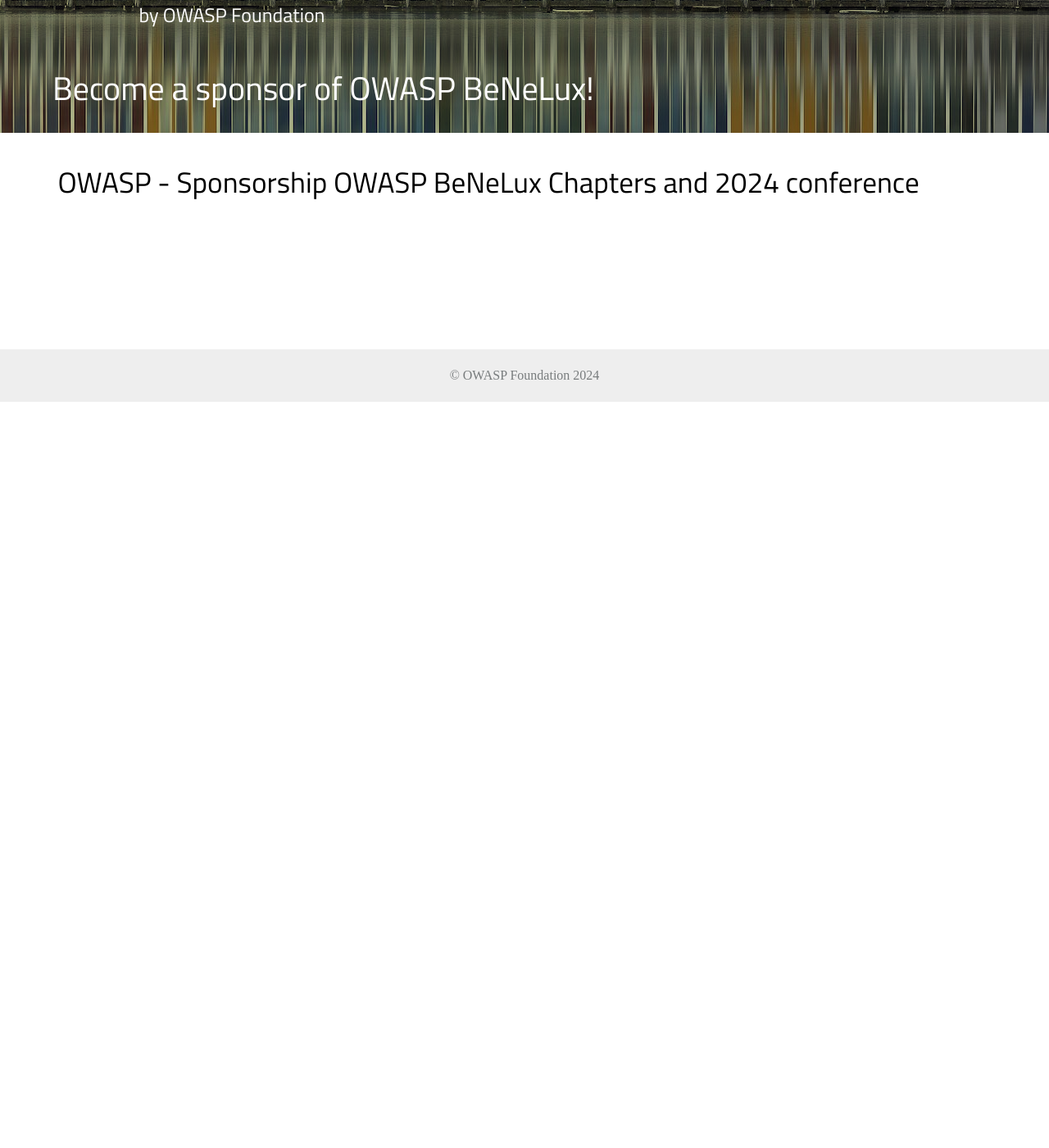
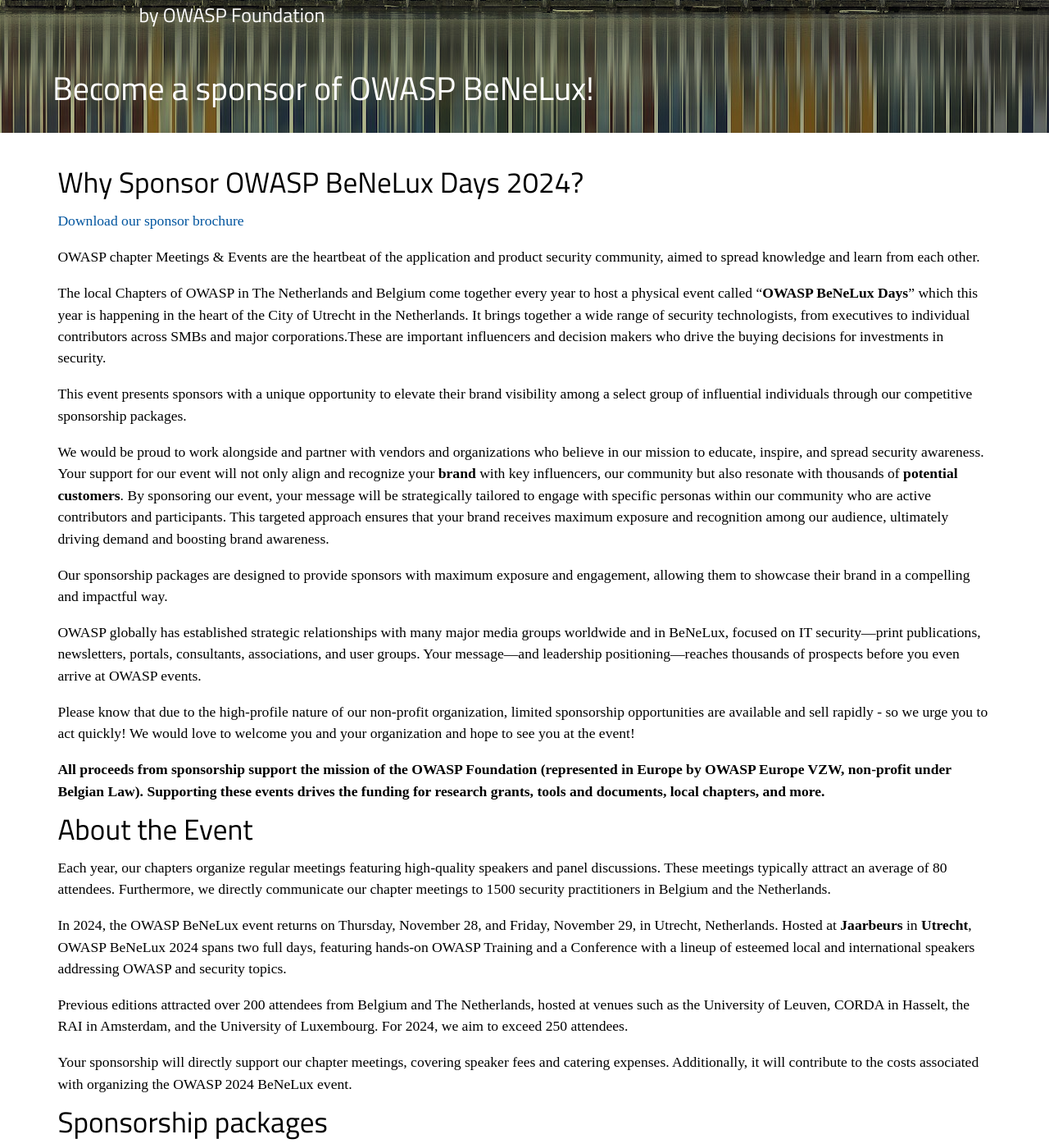
Before and after one commit to dm-17/Owasp-BeNeLux-Days-2024, a Jekyll site: the page built from sponsor/index.md, in a window 1280 px wide and 1400 px high, scrolled down 270 px. Shown: the whole window at 82% size. Built offline with Jekyll 4.4.1, drawn with Linux system fonts in a browser that asks for light colours; some web fonts are replaced; before the commit the page ends 900 px from its top, so only the background shows below that; some of the changed text lies outside the part shown.

Commit message:
Sponsor details added

```diff
--- a/sponsor/index.md
+++ b/sponsor/index.md
@@ -4,71 +4,117 @@
 #layout: multisection
 ---
 
-<!-- To revisit + add the pdf in {{ site.baseurl }}/assets/files/ -->
+<!-- To revisit + add the pdf in /assets/files/ -->
 
 
-## OWASP - Sponsorship OWASP BeNeLux Chapters and 2024 conference
-<!--
+## Why Sponsor OWASP BeNeLux Days 2024?
+
 <a href="{{ site.baseurl }}/assets/files/OWASP_BeNeLux_2024_sponsorship_packages.pdf" download>Download our sponsor brochure</a>
 
-The **OWASP chapter meetings & Events** are the premier events worldwide and locally for IT and application and software security **technologists**, including CSOs, CISOs, CTOs, CIOs, DSOs, security architects, developers, network admins, application admins, MIS directors, government defense chiefs, and integrators.
+OWASP chapter Meetings & Events are the heartbeat of the application and product security
+community, aimed to spread knowledge and learn from each other.
 
-These important inﬂuencers **drive buying decisions** for security purchases. OWASP provides sponsors with **exclusive access** to its audiences.
+The local Chapters of OWASP in The Netherlands and Belgium come together every year to
+host a physical event called “**OWASP BeNeLux Days**” which this year is happening in the
+heart of the City of Utrecht in the Netherlands. It brings together a wide range of
+security technologists, from executives to individual contributors across SMBs and major
+corporations.These are important influencers and decision makers who drive the buying
+decisions for investments in security.
 
-OWASP has established strategic relationships with many major media groups worldwide and in BeNeLux, focused on IT security—print publications, newsletters, portals, consultants, associations, and user groups. Your valuable message—and **leadership positioning**—reaches thousands of prospects before you even arrive at OWASP events.
+This event presents sponsors with a unique opportunity to elevate their brand visibility
+among a select group of influential individuals through our competitive sponsorship packages.
 
-OWASP’s mission is supported by a handful of security vendors and security organizations who share our **total customer** immersion approach to building relationships within the IT, application, and software security communities. This approach should be part of your overall marketing mix.
+We would be proud to work alongside and partner with vendors and organizations
+who believe in our mission to educate, inspire, and spread security awareness. Your
+support for our event will not only align and recognize your **brand** with key
+influencers, our community but also resonate with thousands of **potential customers**.
+By sponsoring our event, your message will be strategically tailored to engage with
+specific personas within our community who are active contributors and participants.
+This targeted approach ensures that your brand receives maximum exposure and
+recognition among our audience, ultimately driving demand and boosting brand
+awareness.
 
-Don't be left in the cold! Sponsorships are limited and will fill up very rapidly. All proceeds from sponsorship support the mission of the OWASP Foundation (represented in Europe by OWASP Europe VZW, non-profit under Belgian Law). Supporting these events drives the funding for research grants, tools and documents, local chapters, and more.
+Our sponsorship packages are designed to provide sponsors with maximum exposure
+and engagement, allowing them to showcase their brand in a compelling and impactful
+way.
 
-## These combined sponsorship packages (Gold, Silver, or Bronze) cover the BE+NL chapter meetings 2024 and the BeNeLux OWASP Days 2025.
+OWASP globally has established strategic relationships with many major media
+groups worldwide and in BeNeLux, focused on IT security—print publications,
+newsletters, portals, consultants, associations, and user groups. Your message—and
+leadership positioning—reaches thousands of prospects before you even arrive at
+OWASP events.
 
-- Each year regular **chapter meetings** are organized by the **chapters**. High quality **speakers** are combined with **panel discussions**. OWASP chapters are attended by an average of 80 people. Our chapter meetings are communicated directly to **1500 contacts in Belgium, and the Netherlands** who are active in application security.
+Please know that due to the high-profile nature of our non-profit organization, limited
+sponsorship opportunities are available and sell rapidly - so we urge you to act quickly!
+We would love to welcome you and your organization and hope to see you at the
+event!
 
-- In 2024 the **OWASP BeNeLux event** will be organized again on **Thursday 28 & Friday 29 November** in **Utrecht (NL)**. This edition will take place at the **Jaarbeurs** in **Utrecht**. OWASP BE+NL 2024 is **two full days** of hands-on **OWASP Training and Conference** with a lineup of **local and internationally renowned speakers** covering OWASP and application security topics. In previous editions 200+ people attended the BeNeLux day hosted by Corda in Hasselt (BE) and the Univeristy of Leuven (BE), the RAI in Amsterdam (NL) and the University of Luxembourg. For 2025 we are targeting **250+ attendees** from Belgium and The Netherlands and borders countries.
+**All proceeds from sponsorship support the mission of the OWASP Foundation
+(represented in Europe by OWASP Europe VZW, non-profit under Belgian Law).
+Supporting these events drives the funding for research grants, tools and documents,
+local chapters, and more.**
 
-- If we need to fall back on a virtual event, we will extend the sponsorship for one year towards including an in-person event.
+## About the Event
 
-Your sponsorship will be **invested directly** in the chapter meetings, supporting speaker and catering expenses. The sponsorship will also be dedicated to cover the costs of the OWASP 2023 BeNeLux event.
+Each year, our chapters organize regular meetings featuring high-quality speakers and
+panel discussions. These meetings typically attract an average of 80 attendees.
+Furthermore, we directly communicate our chapter meetings to 1500 security
+practitioners in Belgium and the Netherlands.
 
-Sebastian Deleersnyder & Irfaan Santoe
-OWASP Foundation
+In 2024, the OWASP BeNeLux event returns on Thursday, November 28, and Friday,
+November 29, in Utrecht, Netherlands. Hosted at **Jaarbeurs** in **Utrecht**, OWASP
+BeNeLux 2024 spans two full days, featuring hands-on OWASP Training and a
+Conference with a lineup of esteemed local and international speakers addressing
+OWASP and security topics.
 
-seba@owasp.org
-irfaan.santoe@owasp.org
+Previous editions attracted over 200 attendees from Belgium and The Netherlands,
+hosted at venues such as the University of Leuven, CORDA in Hasselt, the RAI in
+Amsterdam, and the University of Luxembourg. For 2024, we aim to exceed 250
+attendees.
 
-## BeNeLux 23 Gold Sponsor € 3.300
+Your sponsorship will directly support our chapter meetings, covering speaker fees
+and catering expenses. Additionally, it will contribute to the costs associated with
+organizing the OWASP 2024 BeNeLux event.
 
-- Your company’s logo placed on the OWASP Belgium and The Netherlands chapter homepages for 1 year (2025)
+## Sponsorship packages
 
-- Featured placement of company logo during each OWASP Chapter meeting in the BeNeLux  for 1 year (2025)
+We provide three sponsorship tiers: Bronze, Silver, and Gold.
 
-- Company Name featured at the bottom of each OWASP chapter invitation for 1 year (2025)
+Additionally, there are opportunities to sponsor specific items like social events as well
+([details here](#other-sponsorship-options)).
 
-- Your company’s logo placed near BeNeLux Conference Schedule on the Conference Homepage
+### Sponsorship package details:
 
-- Your company’s banner roll-up (max 1mx2m) placed near entrance of the BeNeLux conference track
+| Benefits                                                                        | Bronze: <br /> 1500 € | Silver: <br /> 2500 € | Gold: <br /> 3500 €   |
+| ------------------------------------------------------------------------------- | --------------------- | --------------------- | --------------------- |
+| Company Logo displayed on promotional messages                                  | {{site.checkmarkimg}} | {{site.checkmarkimg}} | {{site.checkmarkimg}} |
+| Company logo on OWASP Belgium and The Netherlands chapter homepages for 2025    | {{site.checkmarkimg}} | {{site.checkmarkimg}} | {{site.checkmarkimg}} |
+| Company Logo displayed in the BeNeLux conference opening talks                  | {{site.checkmarkimg}} | {{site.checkmarkimg}} | {{site.checkmarkimg}} |
+| Company logo displayed near BeNeLux conference schedule on conference homepage  | {{site.checkmarkimg}} | {{site.checkmarkimg}} | {{site.checkmarkimg}} |
+| Company banner near BeNeLux conference track entrance                           |                       | {{site.checkmarkimg}}<br /> (Max Size:<br /> 1m x 1m) | {{site.checkmarkimg}}<br /> (Max Size:<br /> 1m x 2m) |
+| Company logo/name featured on posters and BeNeLux conference announcements      |                       | {{site.checkmarkimg}} | {{site.checkmarkimg}} |
+| Booth at the BeNeLux conference                                                 |                       | {{site.checkmarkimg}}<br /> (Max Size:<br /> 2m x 2m) | {{site.checkmarkimg}}<br /> (Max Size:<br /> 2m x 3m) |
+| Company logo featured in all BeNeLux OWASP Chapter meetings for 2025            |                       |                       | {{site.checkmarkimg}} |
+| Company name featured on bottom of OWASP BE and NL chapter invitations for 2025 |                       |                       | {{site.checkmarkimg}} |
+| Raffle at the end of the conference                                             |                       |                       | {{site.checkmarkimg}} |
 
-- Featured placement of company logo or name on any posters and BeNeLux conference announcements
+### Other sponsorship Options:
 
-- Your company logo featured in the BeNeLux conference opening talks
+| Sponsoring Option                                                                     | Cost   |
+| ------------------------------------------------------------------------------------- | ------ |
+| ** Social event sponsor: Sponsor for the social event in the evening of 28th Nov 2024 | 3000 € |
 
-- Booth (3mx3m) at the BeNeLux conference
+Social sponsorship at the OWASP Benelux conference entails hosting the evening
+event near the conference venue, providing attendees with dinner and drinks. As a
+social sponsor, you'll have the opportunity to engage with conference participants in a
+relaxed setting, fostering networking and camaraderie among industry professionals.
 
-- Raffle with invite on stage at the end of the conference
+** Please contact us for more options and details around Social Event Sponsorship.
 
-## BeNeLux 23 Silver Sponsor € 2.200
+## Contact us:
 
-- All Gold sponsor benefits for one chapter of your choice (Belgium and The Netherlands), including a booth (3mx3m) and raﬄe at the BeNeLux Conference
+Priyam Awasthy ([priyam.awasthy@owasp.org](mailto:priyam.awasthy@owasp.org))
+Amit Sharma ([amit.sharma@owasp.org](mailto:amit.sharma@owasp.org))
+Stella Dineva ([stella.dineva@owasp.org](mailto:stella.dineva@owasp.org))
 
-## BeNeLux 23 Bronze Sponsor € 1.100
-
-- All Gold sponsor benefits for one chapter of your choice (Belgium and The Netherlands), without a booth or raﬄe at the BeNelux  Conference
-
-## BeNeLux Social Event Sponsor € TBD
-
-- Dedicated sponsor for the social event in the evening of 23-Nov 2023
-
-- Budget to be discussed.
-
-<a href="/assets/files/OWASP_BeNeLux_2023_sponsorship_packages.pdf" download>Download our sponsor brochure</a>   -->
+<a href="{{ site.baseurl }}/assets/files/OWASP_BeNeLux_2024_sponsorship_packages.pdf" download>Download our sponsor brochure</a>
```
Also changed, not shown: 1 other file.
